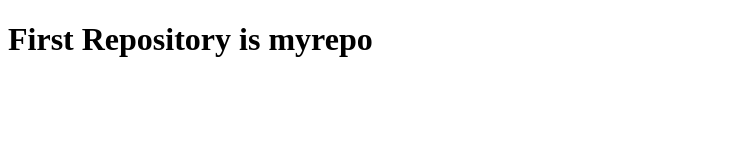
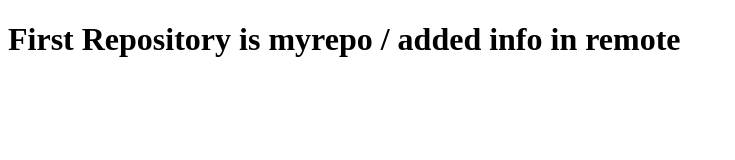
Before and after one commit to lakkshmmi/myrepo, a plain HTML site: page index.html in a window 1280 px wide. Shown: the whole page, without its empty margins (0-735 px from the left). Drawn offline with Linux system fonts and the light colour scheme.

Commit message:
Update index.html

```diff
--- a/index.html
+++ b/index.html
@@ -6,6 +6,6 @@
     <title>Github account</title>
 </head>
 <body>
-    <h1>First Repository is myrepo</h1>
+    <h1>First Repository is myrepo / added info in remote</h1>
 </body>
 </html>
```
